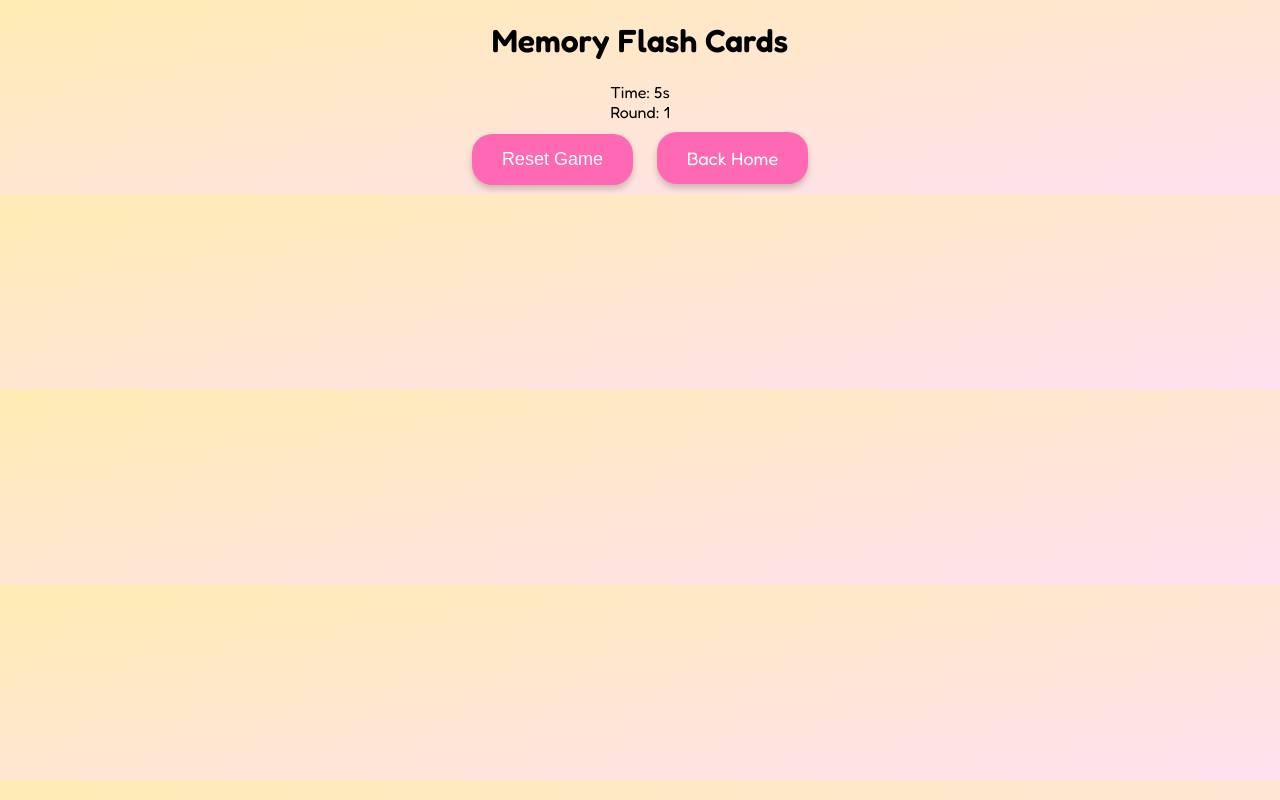
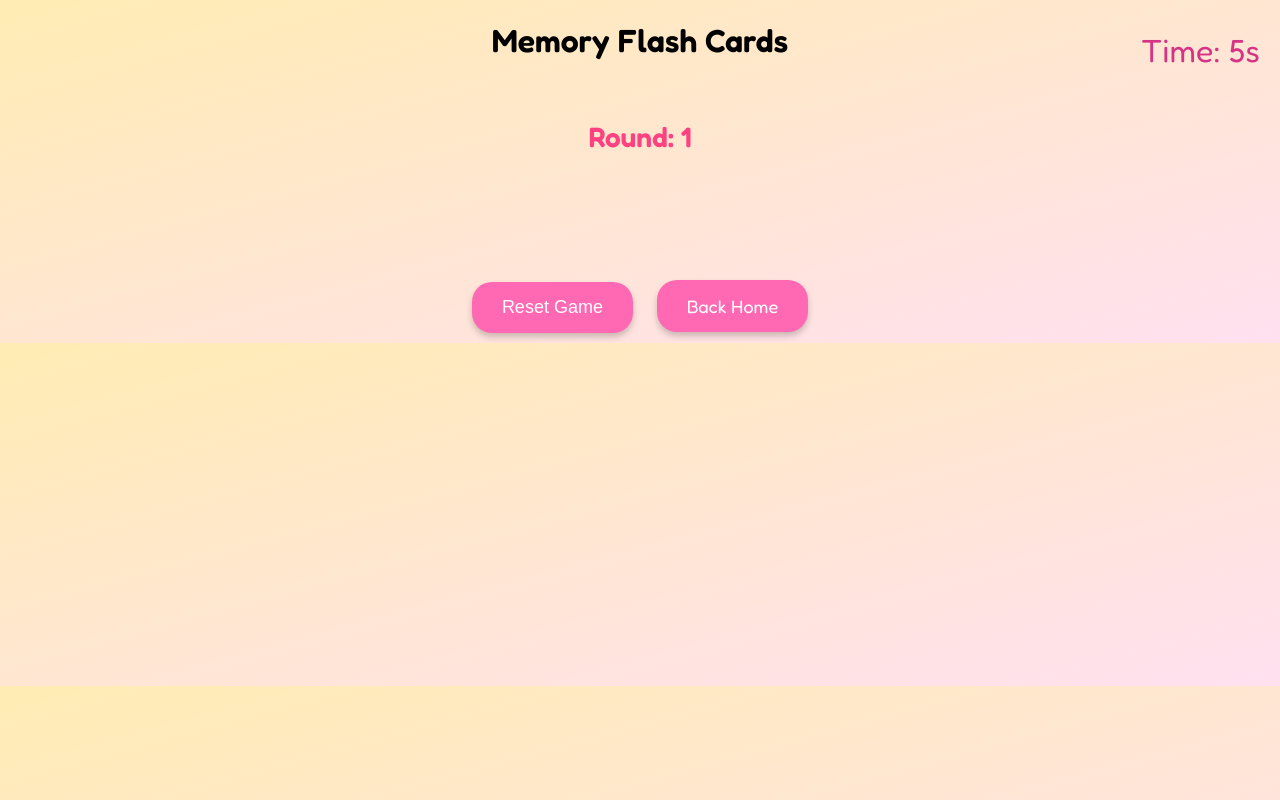
Before and after one commit to maryam027/memory-flash-card-game, a plain HTML site: page Game.html in a window 1280 px wide. Drawn offline with Linux system fonts and the light colour scheme.

Commit message:
Style timer, round display, and game board layout

```diff
--- a/style.css
+++ b/style.css
@@ -34,3 +34,25 @@ body {
     margin-top: 20px;
     position: relative;
   }
+  #timer {
+    position: absolute;
+    top: 10px;
+    right: 20px;
+    font-size: 32px;
+    color: #d63384;
+  }
+
+  #round {
+    margin-top: 60px;
+    font-size: 28px;
+    color: #ff4081;
+    font-weight: bold;
+  }
+
+  .game-board {
+    display: grid;
+    grid-template-columns: repeat(4, 110px);
+    justify-content: center;
+    gap: 18px;
+    margin: 40px auto;
+  }
```
